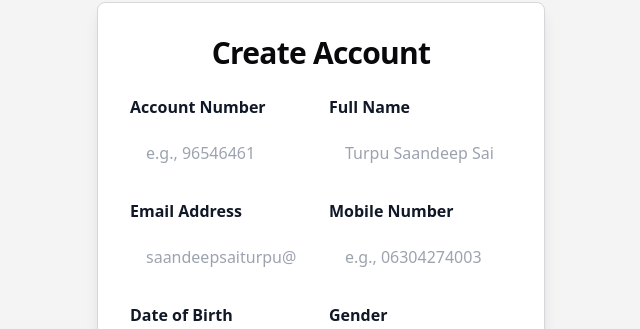
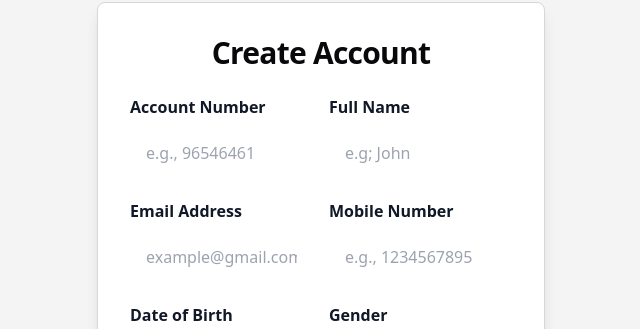
Before and after one commit to kollojunavya/FaceLocker, a Next.js app: page /register in a window 1280 px wide. Shown: the part 78-407 px from the top of the page, without its empty margins (319-959 px from the left). Built offline with nearby package versions, Linux system fonts and the light colour scheme; no server answers.

Commit message:
TS config

```diff
--- a/package.json
+++ b/package.json
@@ -38,7 +38,7 @@
     "@radix-ui/react-tooltip": "^1.1.8",
     "@tanstack-query-firebase/react": "^1.0.5",
     "@tanstack/react-query": "^5.66.0",
-    "@tensorflow/tfjs": "^4.22.0",
+    "@tensorflow/tfjs": "^2.8.0",
     "@types/express": "^5.0.2",
     "bcrypt": "^6.0.0",
     "bcryptjs": "^3.0.2",
@@ -48,7 +48,7 @@
     "date-fns": "^3.6.0",
     "dotenv": "^16.5.0",
     "express": "^5.1.0",
-    "face-api.js": "^0.20.0",
+    "face-api.js": "^0.22.2",
     "firebase": "^11.8.1",
     "firebase-admin": "^13.4.0",
     "firebase-functions": "^6.3.2",
--- a/src/app/(auth)/register/page.tsx
+++ b/src/app/(auth)/register/page.tsx
@@ -141,7 +141,7 @@ export default function RegisterPage() {
                 <FormItem>
                   <FormLabel htmlFor="name">Full Name</FormLabel>
                   <FormControl>
-                    <Input id="name" placeholder="Turpu Saandeep Sai" {...field} />
+                    <Input id="name" placeholder="e.g; John" {...field} />
                   </FormControl>
                   <FormMessage />
                 </FormItem>
@@ -154,7 +154,7 @@ export default function RegisterPage() {
                 <FormItem>
                   <FormLabel htmlFor="email">Email Address</FormLabel>
                   <FormControl>
-                    <Input id="email" type="email" placeholder="saandeepsaiturpu@gmail.com" {...field} />
+                    <Input id="email" type="email" placeholder="example@gmail.com" {...field} />
                   </FormControl>
                   <FormMessage />
                 </FormItem>
@@ -167,7 +167,7 @@ export default function RegisterPage() {
                 <FormItem>
                   <FormLabel htmlFor="mobile">Mobile Number</FormLabel>
                   <FormControl>
-                    <Input id="mobile" type="tel" placeholder="e.g., 06304274003" {...field} />
+                    <Input id="mobile" type="tel" placeholder="e.g., 1234567895" {...field} />
                   </FormControl>
                   <FormMessage />
                 </FormItem>
```
Also changed, not shown: 1 other file (tests, documents, lock files or other folders).
